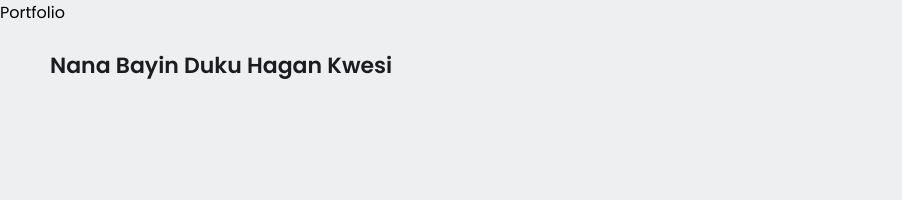
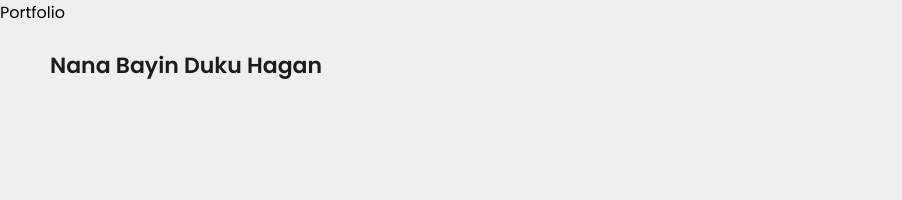
Before and after one commit to enbee-bit/My-Portfolio, a plain HTML site: page index.html in a window 1280 px wide. Shown: the top 200 px of the page, 0-902 px from the left. Drawn offline with Linux system fonts and the light colour scheme.

Commit message:
Back to normal

```diff
--- a/index.html
+++ b/index.html
@@ -18,7 +18,7 @@
     <!--NAVBAR-->
     <nav>
         <div class="left">
-            <a href="/">Nana Bayin Duku Hagan Kwesi</a>
+            <a href="/">Nana Bayin Duku Hagan</a>
         </div>
 
         <div class="right">
```
